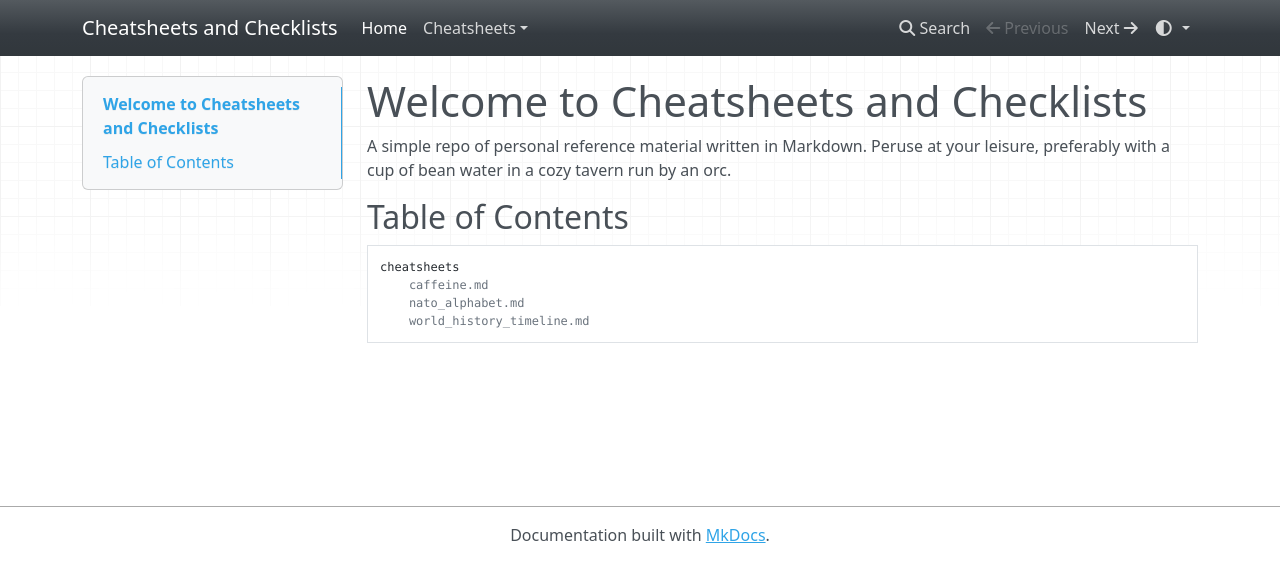
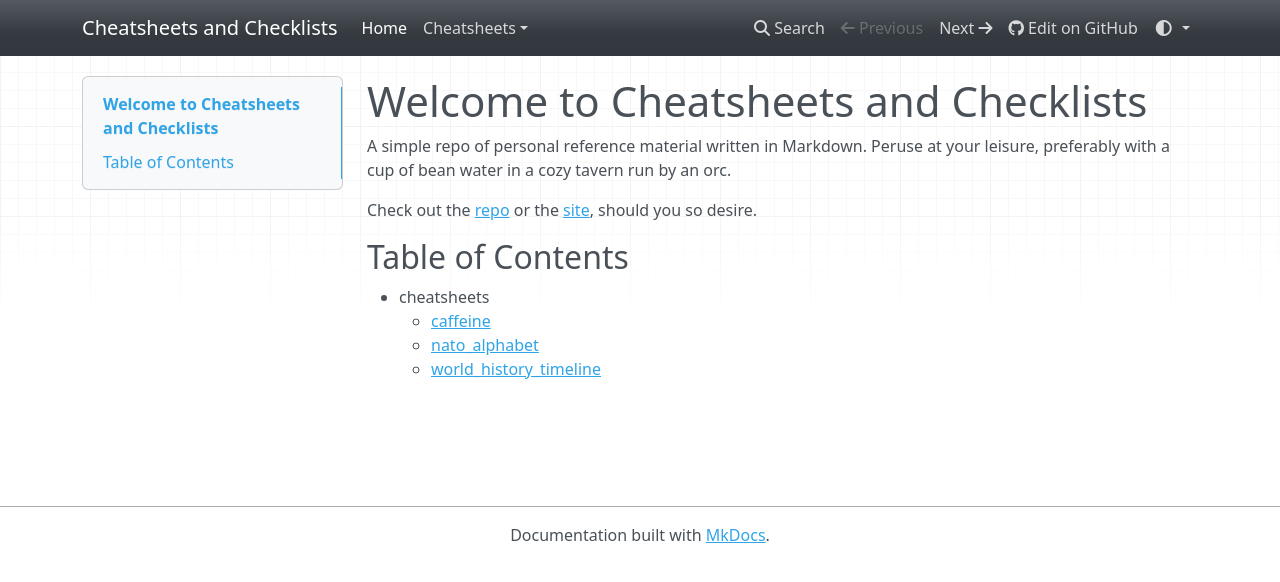
Before and after one commit to buckmanc/cheatsheets_and_checklists, an MkDocs documentation site: the page built from docs/index.md, in a window 1280 px wide. Shown: the top 582 px of the page. Built offline with MkDocs 1.6.1, drawn with Linux system fonts in a browser that asks for light colours; nearby versions of some CDN libraries.

Commit message:
better table of contents, site settings

````diff
--- a/docs/index.md
+++ b/docs/index.md
@@ -6,11 +6,11 @@ make sure you're editing the template, doofus
 
 A simple repo of personal reference material written in Markdown. Peruse at your leisure, preferably with a cup of bean water in a cozy tavern run by an orc.
 
+Check out the [repo](https://github.com/buckmanc/cheatsheets_and_checklists) or the [site](https://cheatsheets-and-checklists.pages.dev), should you so desire.
+
 ## Table of Contents
 
-```
-cheatsheets
-    caffeine.md
-    nato_alphabet.md
-    world_history_timeline.md
-```
+- cheatsheets<br>
+    - <a href="cheatsheets/caffeine">caffeine</a><br>
+    - <a href="cheatsheets/nato_alphabet">nato_alphabet</a><br>
+    - <a href="cheatsheets/world_history_timeline">world_history_timeline</a><br>
--- a/mkdocs.yml
+++ b/mkdocs.yml
@@ -4,6 +4,10 @@ markdown_extensions:
   - footnotes
 exclude_docs: |
     index_template.md
+site_url: https://cheatsheets-and-checklists.pages.dev/
+repo_url: https://github.com/buckmanc/cheatsheets_and_checklists
+site_author: Charles Buckman
+site_description: A simple repo of personal reference material written in Markdown. Peruse at your leisure, preferably with a cup of bean water in a cozy tavern run by an orc.
 
 theme:
   name: mkdocs
````
Also changed, not shown: docs/index_template.md (+2 -2 lines), readme.md (+6 -6 lines), 1 other file.
